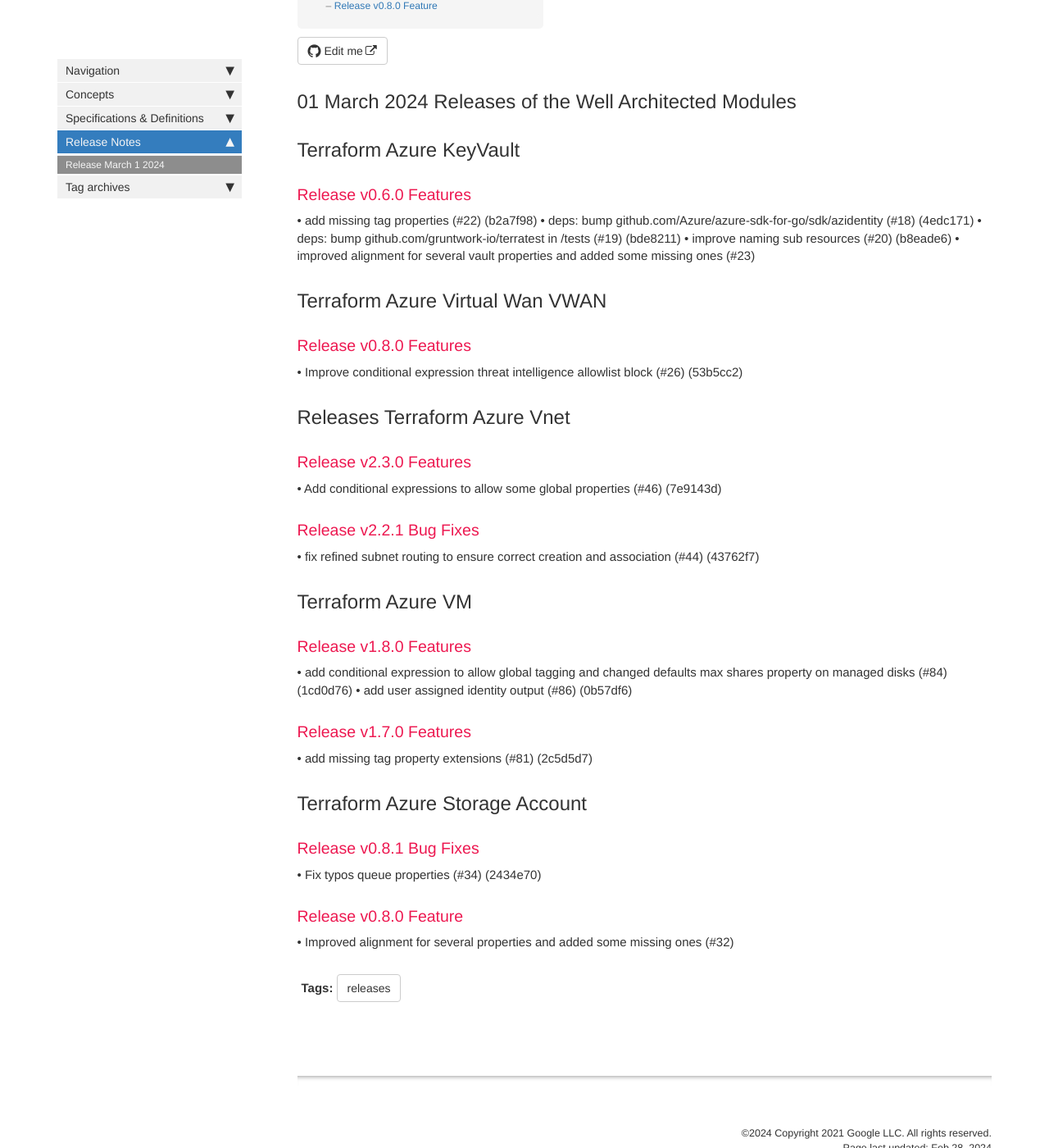
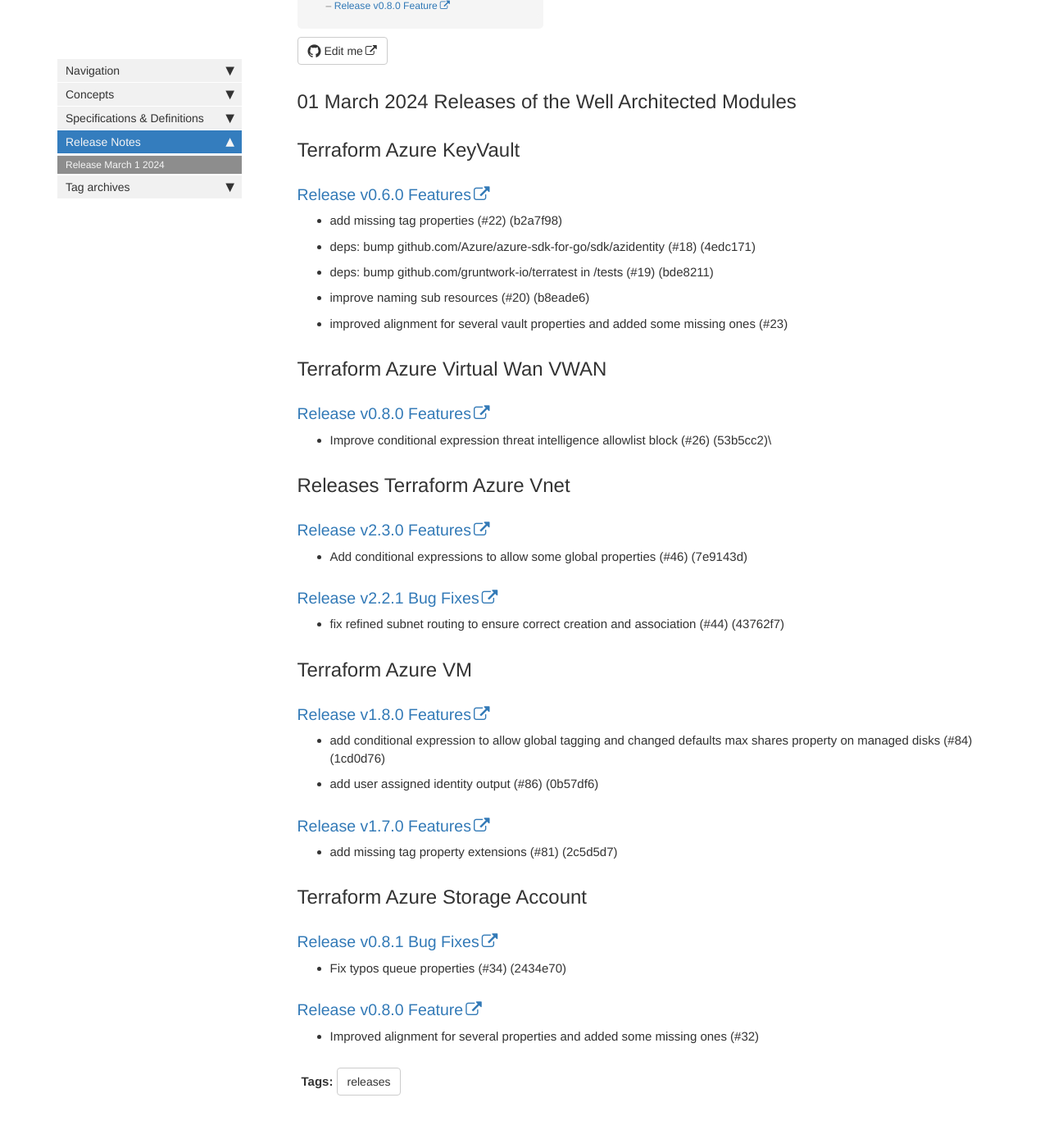
Before and after one commit to CloudNationHQ/well-architected-modules, a Jekyll site: the page built from pages/mydoc/mydoc_cn_release_notes_20240301.md, in a window 1280 px wide and 1400 px high, scrolled down 610 px. Shown: the whole window at 82% size. Built offline with Jekyll 4.4.1, drawn with Linux system fonts in a browser that asks for light colours; comment, search, counter and statistics services are not loaded; some of the changed lines change nothing that is shown.

Commit message:
commit changes

```diff
--- a/pages/mydoc/mydoc_cn_release_notes_20240301.md
+++ b/pages/mydoc/mydoc_cn_release_notes_20240301.md
@@ -13,41 +13,44 @@
 
 ## Terraform Azure KeyVault
 
-### Release v0.6.0 Features
-• add missing tag properties (#22) (b2a7f98)
-• deps: bump github.com/Azure/azure-sdk-for-go/sdk/azidentity (#18) (4edc171)
-• deps: bump github.com/gruntwork-io/terratest in /tests (#19) (bde8211)
-• improve naming sub resources (#20) (b8eade6)
-• improved alignment for several vault properties and added some missing ones (#23)
+### [Release v0.6.0 Features](https://github.com/CloudNationHQ/terraform-azure-kv/releases/tag/v0.6.0)
+- add missing tag properties (#22) (b2a7f98)
+- deps: bump github.com/Azure/azure-sdk-for-go/sdk/azidentity (#18) (4edc171)
+- deps: bump github.com/gruntwork-io/terratest in /tests (#19) (bde8211)
+- improve naming sub resources (#20) (b8eade6)
+- improved alignment for several vault properties and added some missing ones (#23)
 
 ## Terraform Azure Virtual Wan VWAN
 
-### Release v0.8.0 Features
-• Improve conditional expression threat intelligence allowlist block (#26) (53b5cc2)
+### [Release v0.8.0 Features](https://github.com/CloudNationHQ/terraform-azure-vwan/releases/tag/v0.8.0)
+- Improve conditional expression threat intelligence allowlist block (#26) (53b5cc2)\
+
+
+
 
 ## Releases Terraform Azure Vnet
 
-### Release v2.3.0 Features
-• Add conditional expressions to allow some global properties (#46) (7e9143d)
+### [Release v2.3.0 Features](https://github.com/CloudNationHQ/terraform-azure-vnet/releases/tag/v2.3.0)
+- Add conditional expressions to allow some global properties (#46) (7e9143d)
 
-### Release v2.2.1 Bug Fixes
-• fix refined subnet routing to ensure correct creation and association (#44) (43762f7)
+### [Release v2.2.1 Bug Fixes](https://github.com/CloudNationHQ/terraform-azure-vnet/releases/tag/v2.2.1)
+- fix refined subnet routing to ensure correct creation and association (#44) (43762f7)
 
 ## Terraform Azure VM
 
-### Release v1.8.0 Features
-• add conditional expression to allow global tagging and changed defaults max shares property on managed disks (#84) (1cd0d76)
-• add user assigned identity output (#86) (0b57df6)
+### [Release v1.8.0 Features](https://github.com/CloudNationHQ/terraform-azure-vm/releases/tag/v1.8.0)
+- add conditional expression to allow global tagging and changed defaults max shares property on managed disks (#84) (1cd0d76)
+- add user assigned identity output (#86) (0b57df6)
 
-### Release v1.7.0 Features
-• add missing tag property extensions (#81) (2c5d5d7)
+### [Release v1.7.0 Features](https://github.com/CloudNationHQ/terraform-azure-vm/releases/tag/v1.7.0)
+- add missing tag property extensions (#81) (2c5d5d7)
 
 ## Terraform Azure Storage Account
 
-### Release v0.8.1 Bug Fixes
-• Fix typos queue properties (#34) (2434e70)
+### [Release v0.8.1 Bug Fixes](https://github.com/CloudNationHQ/terraform-azure-sa/releases/tag/v0.8.1)
+- Fix typos queue properties (#34) (2434e70)
 
-### Release v0.8.0 Feature
-• Improved alignment for several properties and added some missing ones (#32)
+### [Release v0.8.0 Feature](https://github.com/CloudNationHQ/terraform-azure-sa/releases/tag/v0.8.0)
+- Improved alignment for several properties and added some missing ones (#32)
 
 {% include links.html %}
```
